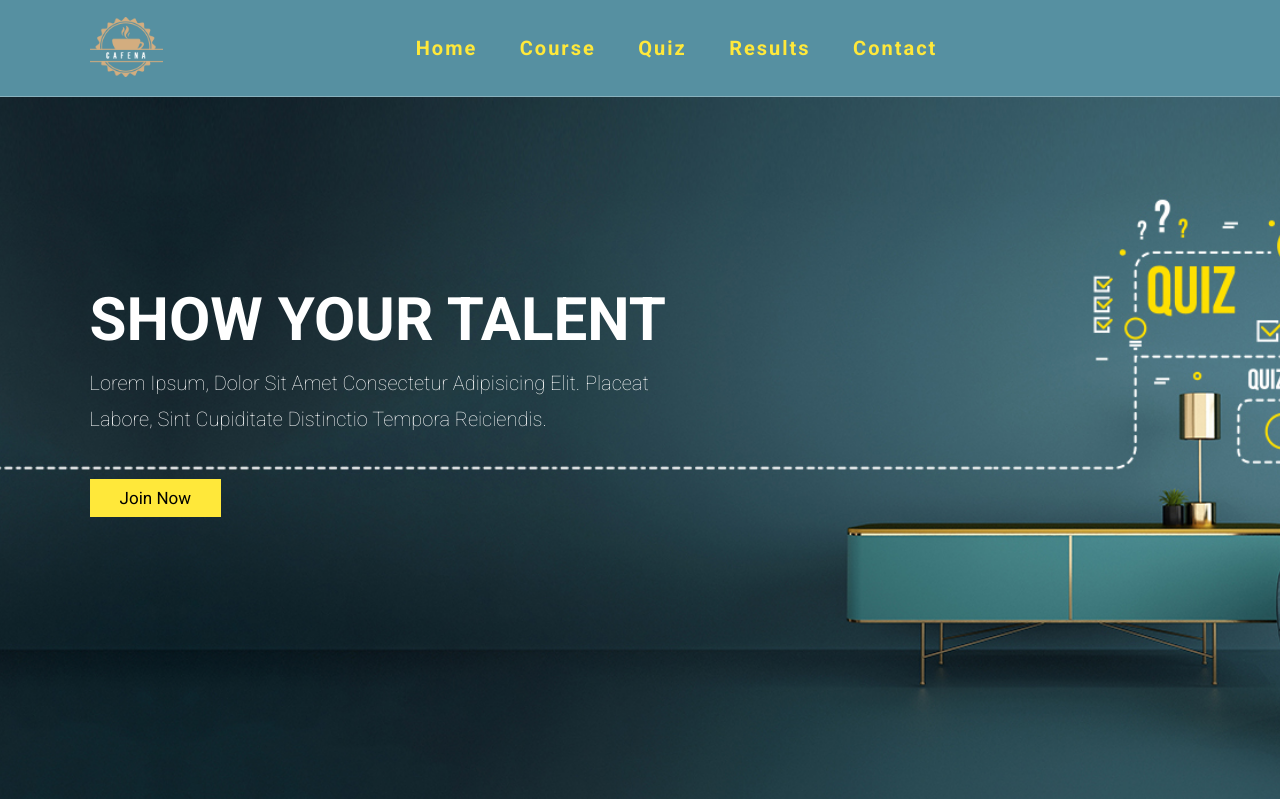
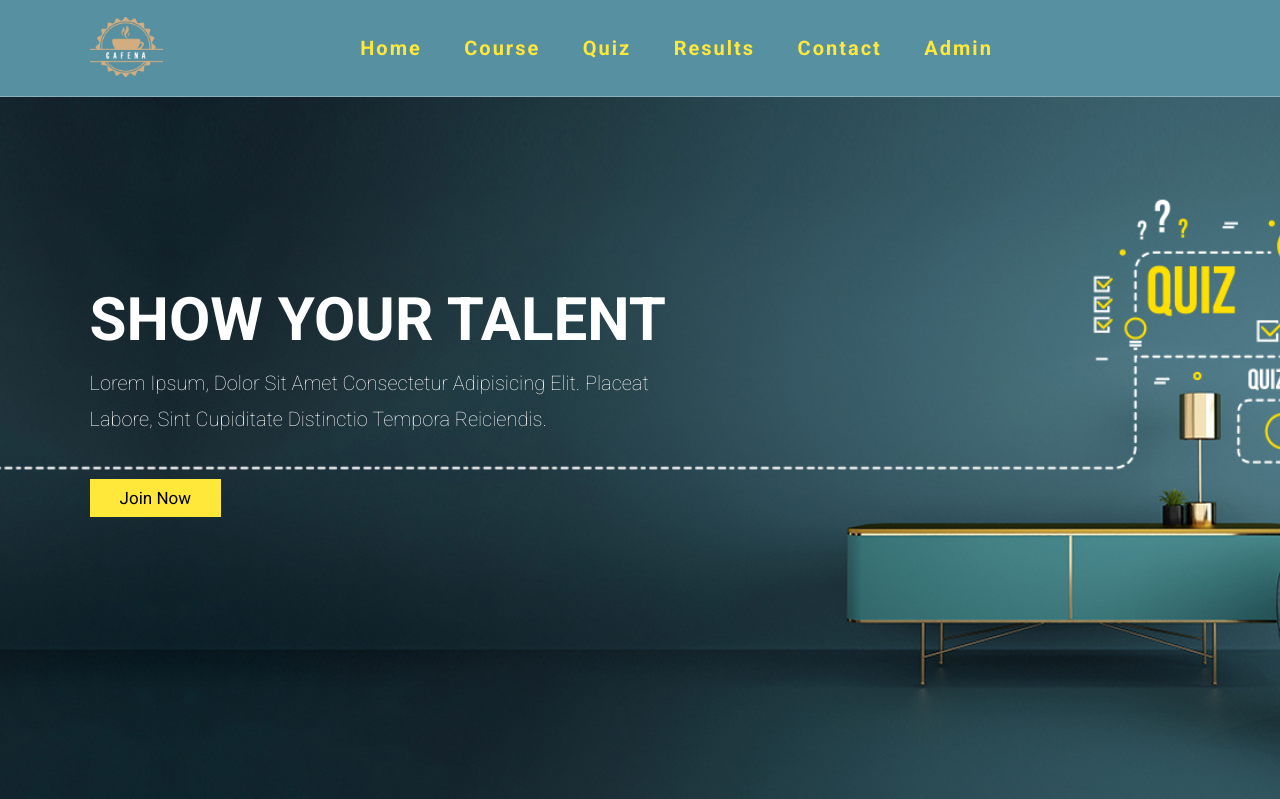
Before and after one commit to samiunniloy/quiz_game, a PHP site: page /quiz_game-main/ in a window 1280 px wide. Shown: the top 799 px of the page. Run offline with PHP 8.4, Linux system fonts and the light colour scheme.

Commit message:
Update index.php

```diff
--- a/index.php
+++ b/index.php
@@ -31,6 +31,7 @@
             <a href="http://localhost/quiz_game-main/Html/quiz.php">Quiz</a>
             <a href=".\Html\result.html">results</a>
             <a href=".\Html\contact.html">contact</a>
+            <a href="http://localhost/quiz_game-main/admin/add_temp_admin.php">Admin</a>
         </nav>
 
         <div class="icons">
```
